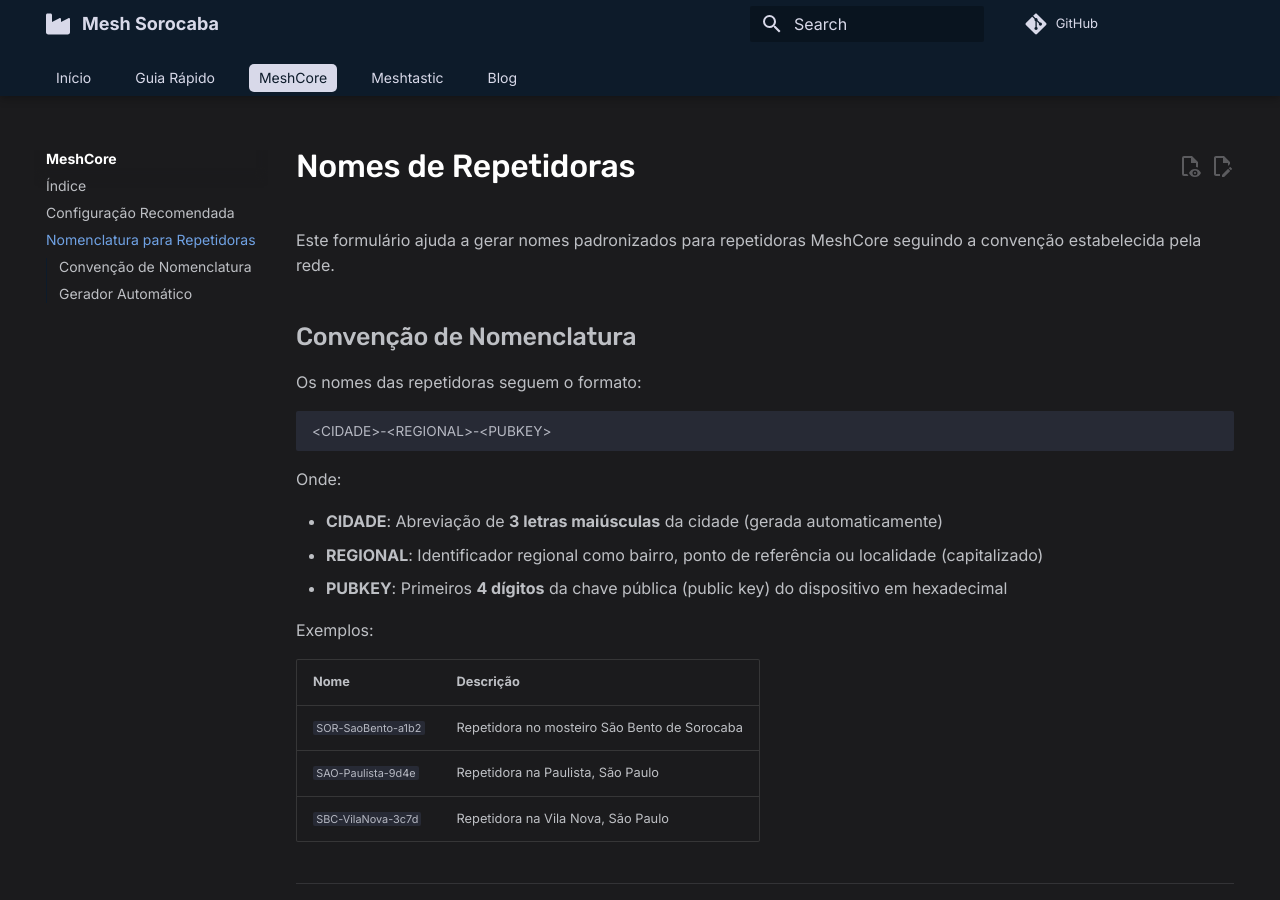
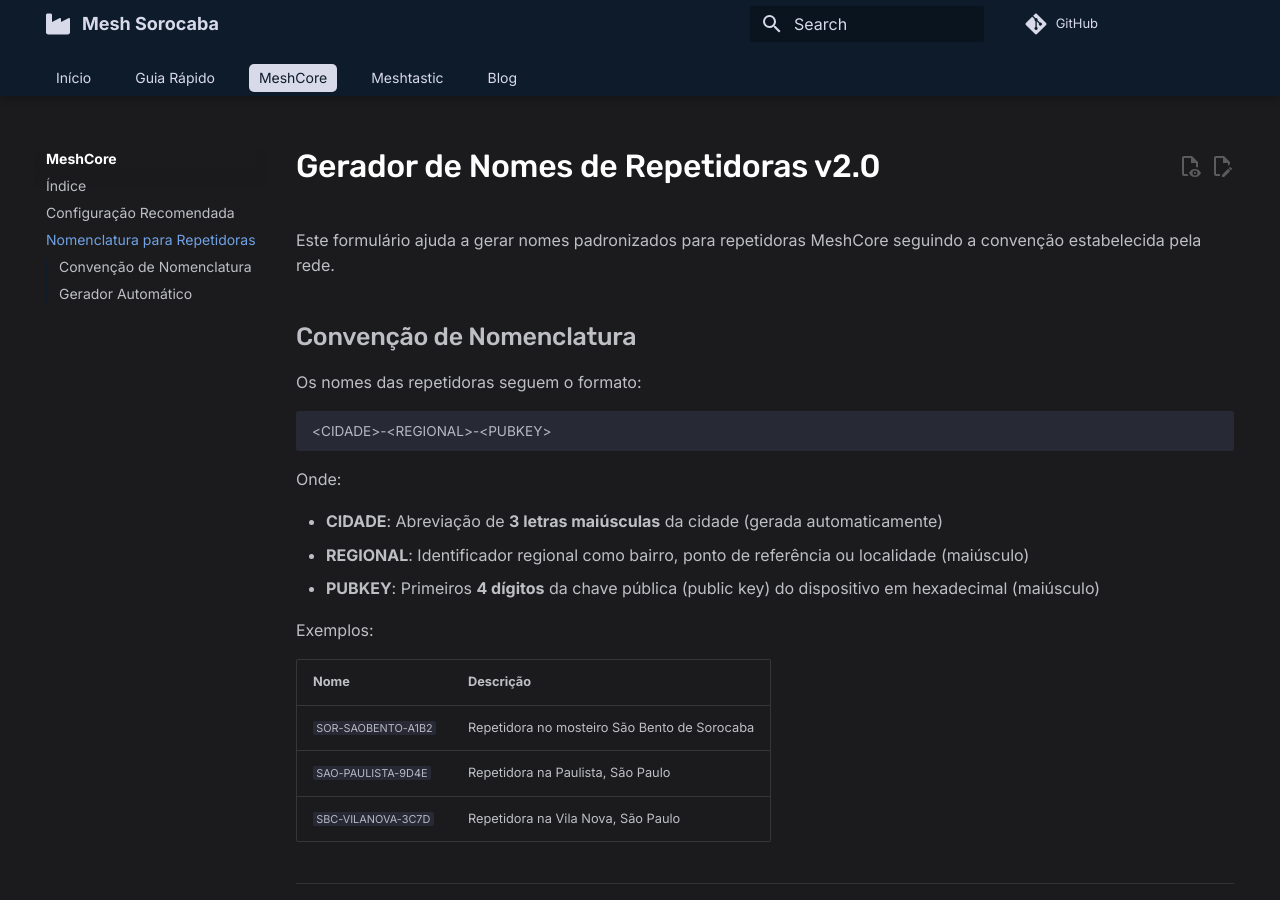
Before and after one commit to MeshSorocaba/meshsorocaba.github.io, an MkDocs documentation site: the page built from docs/meshcore/nomes-repetidoras.md, in a window 1280 px wide and 900 px high. Built offline with MkDocs 1.6.1 and Material for MkDocs 9.7.7, drawn with Linux system fonts in a browser that asks for light colours; comment, search, counter and statistics services are not loaded.

Commit message:
Fix repeater name generator: uppercase regional and pubkey, add default pubkey value

```diff
--- a/docs/js/repeater-name-generator.js
+++ b/docs/js/repeater-name-generator.js
@@ -233,8 +233,8 @@
     // Also update on regional and pubkey input changes
     regionalIdInput.addEventListener('input', hideError);
     pubkeyInput.addEventListener('input', function() {
-        // Auto-convert to lowercase
-        this.value = this.value.toLowerCase();
+        // Auto-convert to uppercase
+        this.value = this.value.toUpperCase();
         hideError();
     });
 
@@ -281,11 +281,11 @@
             .normalize('NFD')
             .replace(/[\u0300-\u036f]/g, '')
             .replace(/[^a-zA-Z0-9\s\-]/g, '')
+            .toUpperCase()
             .split(/[\s\-]+/)
             .filter(word => word.length > 0)
-            .map(word => word.charAt(0).toUpperCase() + word.slice(1).toLowerCase())
             .join('');
-        const cleanPubkey = pubkey.toLowerCase();
+        const cleanPubkey = pubkey.toUpperCase();
 
         const fullName = `${abbrev}-${cleanRegional}-${cleanPubkey}`;
 
--- a/docs/meshcore/nomes-repetidoras.md
+++ b/docs/meshcore/nomes-repetidoras.md
@@ -1,4 +1,4 @@
-# Nomes de Repetidoras
+# Gerador de Nomes de Repetidoras v2.0
 
 Este formulário ajuda a gerar nomes padronizados para repetidoras MeshCore seguindo a convenção estabelecida pela rede.
 
@@ -13,16 +13,16 @@
 Onde:
 
 - **CIDADE**: Abreviação de **3 letras maiúsculas** da cidade (gerada automaticamente)
-- **REGIONAL**: Identificador regional como bairro, ponto de referência ou localidade (capitalizado)
-- **PUBKEY**: Primeiros **4 dígitos** da chave pública (public key) do dispositivo em hexadecimal
+- **REGIONAL**: Identificador regional como bairro, ponto de referência ou localidade (maiúsculo)
+- **PUBKEY**: Primeiros **4 dígitos** da chave pública (public key) do dispositivo em hexadecimal (maiúsculo)
 
 Exemplos:
 
 | Nome | Descrição |
 |------|-----------|
-| `SOR-SaoBento-a1b2` | Repetidora no mosteiro São Bento de Sorocaba |
-| `SAO-Paulista-9d4e` | Repetidora na Paulista, São Paulo |
-| `SBC-VilaNova-3c7d` | Repetidora na Vila Nova, São Paulo |
+| `SOR-SAOBENTO-A1B2` | Repetidora no mosteiro São Bento de Sorocaba |
+| `SAO-PAULISTA-9D4E` | Repetidora na Paulista, São Paulo |
+| `SBC-VILANOVA-3C7D` | Repetidora na Vila Nova, São Paulo |
 
 ---
 
```
Also changed, not shown: other parts of docs/meshcore/nomes-repetidoras.md (+3 -2 lines).
